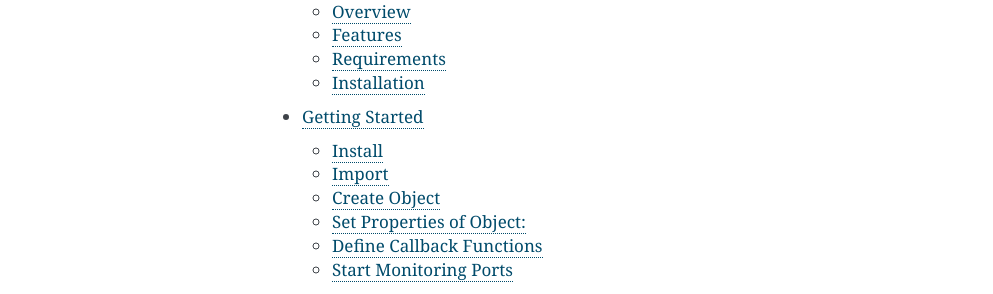
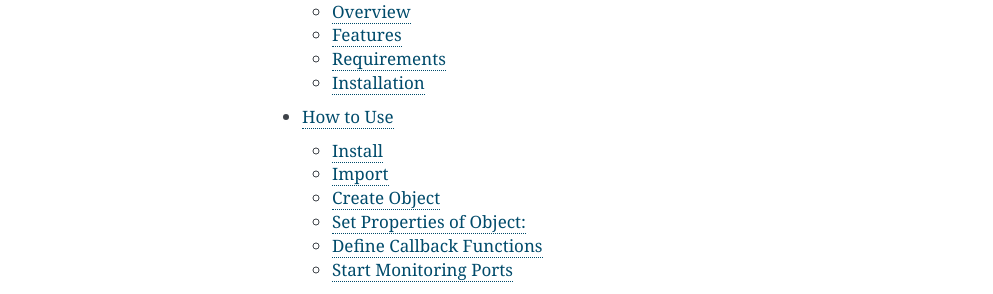
Before and after one commit to SunitRaut/pyMultiSerial, a Sphinx documentation site: the page built from docs/index.rst, in a window 1280 px wide. Shown: the part 540-834 px from the top of the page, without its empty margins (148-1141 px from the left). Built offline with Sphinx 7.4.7, drawn with Linux system fonts in a browser that asks for light colours; pages that are not in the unit, such as notebooks, are missing from menus.

Commit message:
Update how_to_use.rst

```diff
--- a/docs/how_to_use.rst
+++ b/docs/how_to_use.rst
@@ -1,4 +1,4 @@
-Getting Started
+How to Use
 ===============
 A short guide to get started quickly with this module!
 
@@ -26,11 +26,11 @@ Define Callback Functions
 Callback functions are the functions defined by you in your program which are triggered by pyMultiSerial module whenever an event occurs.
 
 The pyMultiSerial module provides 5 callback events for which you can define functions:
-#. **New Serial Port Connection Found** - Allows you to write a function which triggers when a new serial port connection is found. With this feature, you can perform many operations like authenticating, performing handshake or simply creating a list of newly connected devices.
-#. **Data Received on a Serial Port** - Allows you to write a function which triggers when any data is received on the serial port. With this feature, you can process incoming data from serial ports.
-#. **Device disconnected from Serial Port** - Allows you to write a function which triggers when any device is disconnected. With this feature, you can keep track of serial ports that have been disconnected.
-#. **On Keyboard Interrupt (Ctrl+C) by user** - Allows you to write a function which triggers when you force stop the python script with keyborard interrupt or through your Python IDE. This feature allows you to perform any clean up activities necessary before exiting your application.
-#. **Continuous Loop Execution** - Allows you to write a function which triggers continuously. With this feature, you can perform repitive / periodic tasks. Don't forget to add appropriate delay in this callback since this event occurs continuously. The user gets to decide what frequency / delay is needed.
+  #. **New Serial Port Connection Found** - Allows you to write a function which triggers when a new serial port connection is found. With this feature, you can perform many operations like authenticating, performing handshake or simply creating a list of newly connected devices.
+  #. **Data Received on a Serial Port** - Allows you to write a function which triggers when any data is received on the serial port. With this feature, you can process incoming data from serial ports.
+  #. **Device disconnected from Serial Port** - Allows you to write a function which triggers when any device is disconnected. With this feature, you can keep track of serial ports that have been disconnected.
+  #. **On Keyboard Interrupt (Ctrl+C) by user** - Allows you to write a function which triggers when you force stop the python script with keyborard interrupt or through your Python IDE. This feature allows you to perform any clean up activities necessary before exiting your application.
+  #. **Continuous Loop Execution** - Allows you to write a function which triggers continuously. With this feature, you can perform repitive / periodic tasks. Don't forget to add appropriate delay in this callback since this event occurs continuously. The user gets to decide what frequency / delay is needed.
 
 Note: All the above callbacks are optional. You need to only program those callbacks which you need.
 
@@ -66,9 +66,9 @@ Here, **your_func_name** can be any name as decided by you. Arguments passed to
      - -
 
 In the above table, there are mainly three types of arguments:
-#. Port Number - The Port Number of the port on which the event has occured.
-#. Serial Port Object - pySerial Object of the Port on which event has occured. This object can be used to read, write to the port from your callback function.
-#. Data - Data received from Serial Port in String format.
+  #. Port Number - The Port Number of the port on which the event has occured.
+  #. Serial Port Object - pySerial Object of the Port on which event has occured. This object can be used to read, write to the port from your callback function.
+  #. Data - Data received from Serial Port in String format.
 
 Note: You must include above paramenters in your function definition. However, it is optional to use those parameters.
 
```
